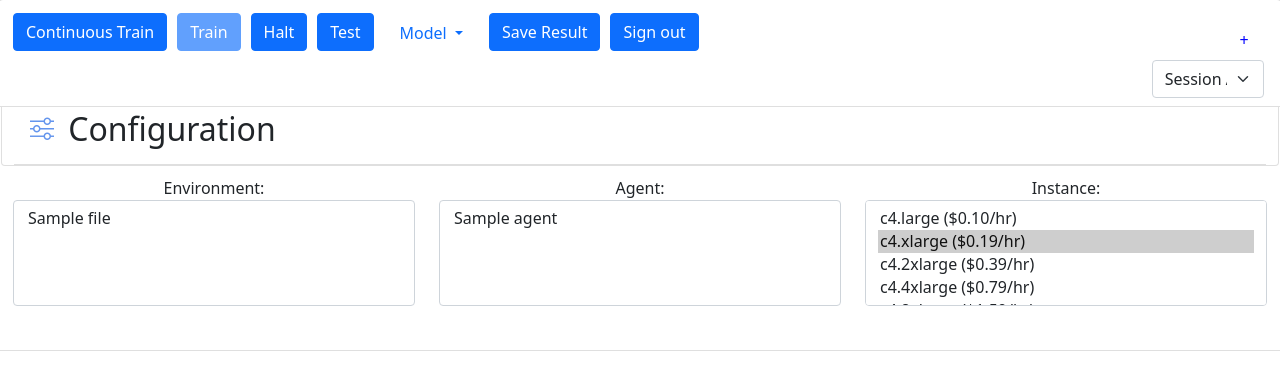
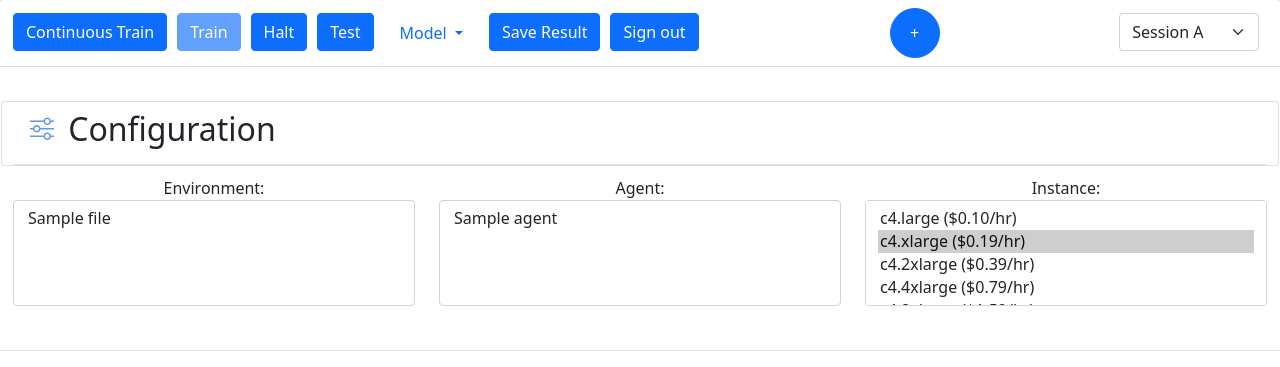
Before and after one commit to easyRL/easyRL-v0, a Django app: template templates/easyRL_app/index.html in a window 1280 px wide. Shown: the top 367 px of the page. Run offline with Django 3.2, Linux system fonts and the light colour scheme; the template is opened without the code that fills it: most values are stand-ins (such as "Sample title", 1, 10 or a date in 2020); grey boxes marked "Sample" are stand-in pictures; some libraries are stand-ins or nearby versions.

Commit message:
Played with the button up top

```diff
--- a/static/easyRL_app/css/index.css
+++ b/static/easyRL_app/css/index.css
@@ -40,17 +40,3 @@ body {
     height: 300px;
     object-fit: cover;
   }
-
-  #btn-new-session{
-    width: 40px;
-    height: 40px;
-    line-height: 25px;
-
-    overflow:hidden;
-    float:right;
-    border-radius: 50%;
-    background-color: #4CAF50;
-    color: white;
-    text-align: center;
-    cursor: pointer;
-  }
--- a/templates/easyRL_app/index.html
+++ b/templates/easyRL_app/index.html
@@ -40,8 +40,8 @@
         </ul>
       </div>
 
-      <div id="session-selector"  style="width:9%; padding-top:12px; float:right; text-align:right ">
-        <button type="button" id="btn-new-session" style="border:none; background: none; color:blue;"> + </button>
+      <button class="btn btn-primary"  id="btn-new-session" style="display: inline-block; line-height: 25px; border-radius: 50%; height: 50px; width: 50px;"> + </button>
+      <div id="session-selector"  style="width: 12%; margin-left: 20px; padding:5px; float:right; ">
         <select name="Session" class="form-select" id="session-select">
           <option value="0" selected>Session A</option>
           <option value="1">Session B</option>
```
